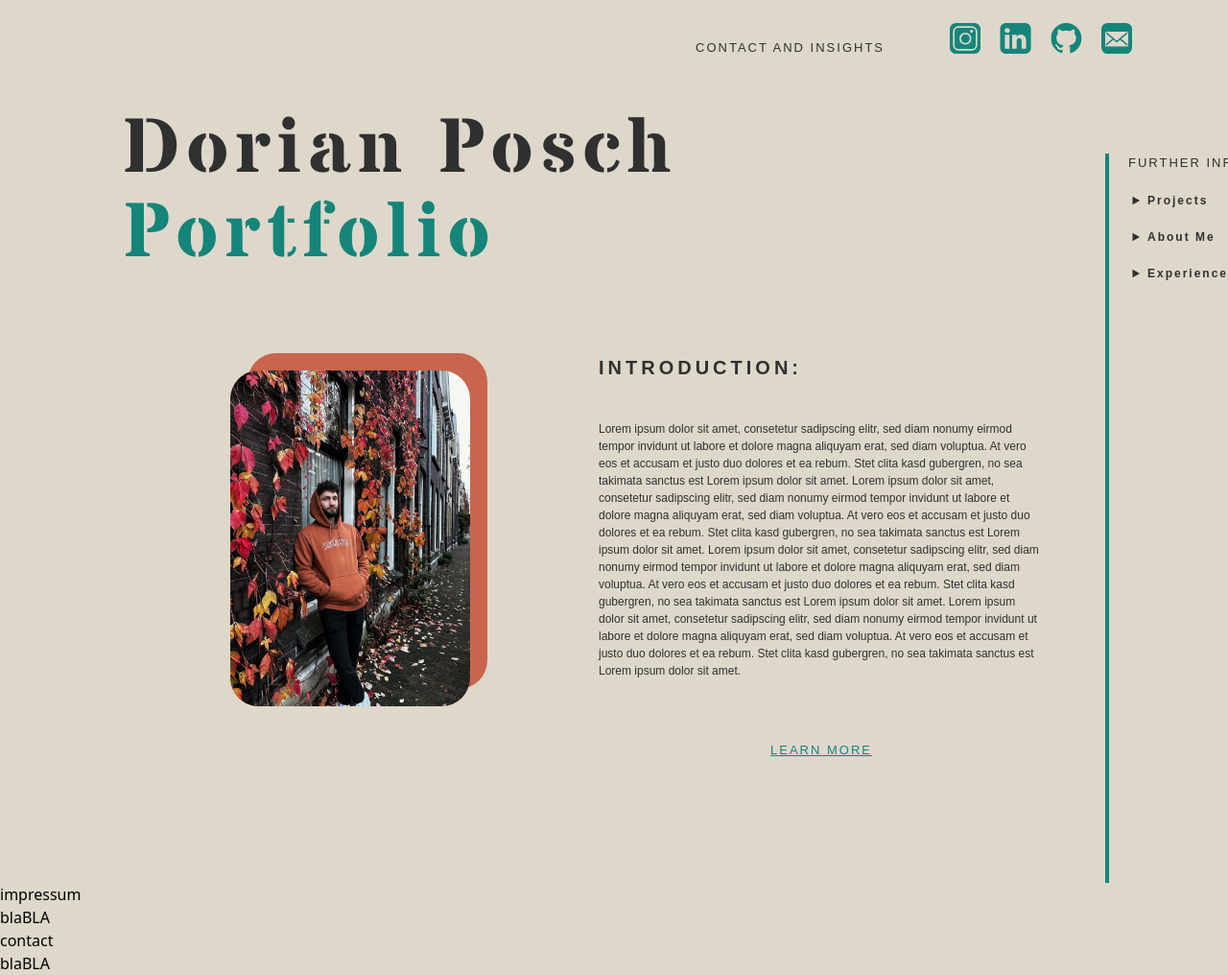
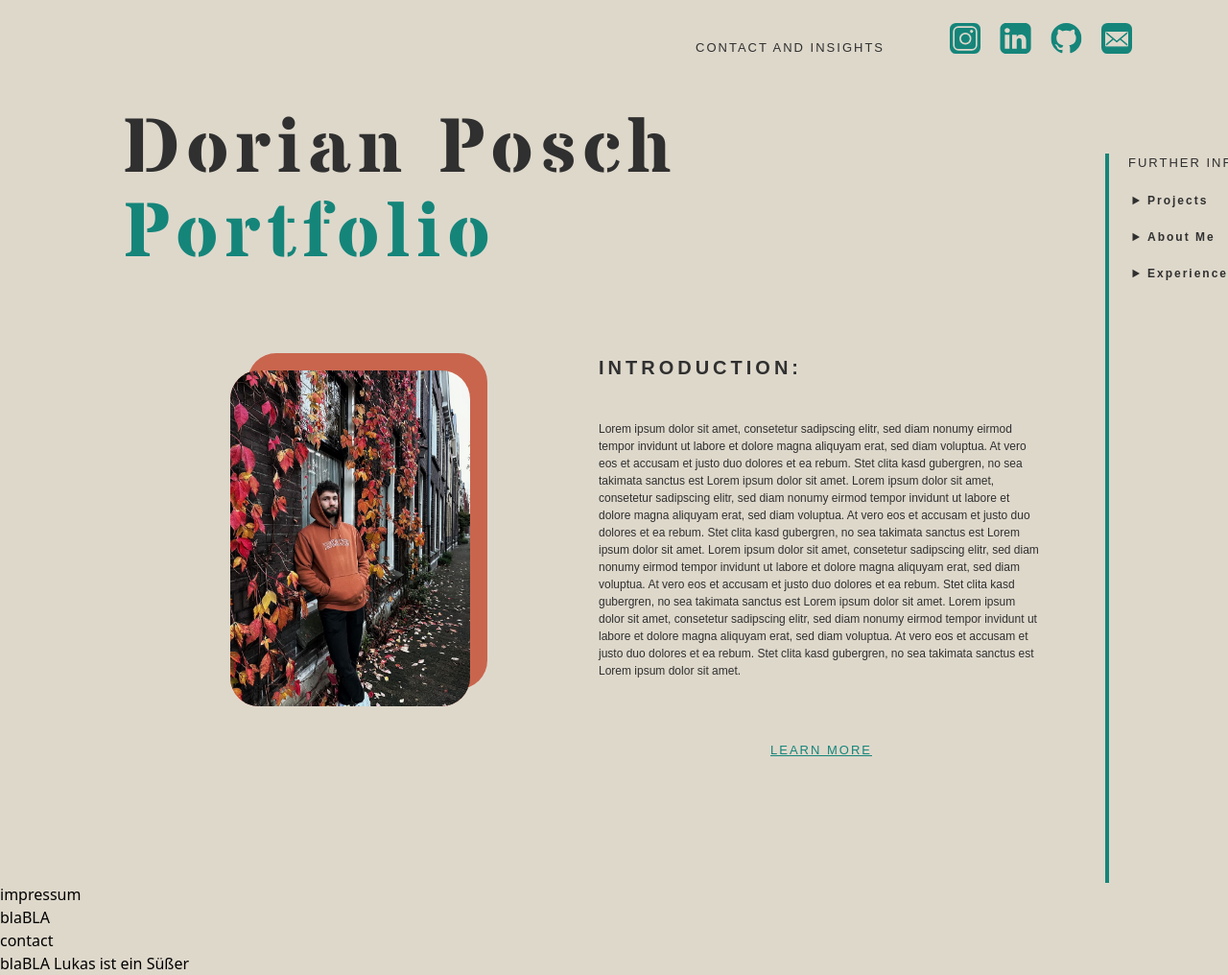
Before and after one commit to DorianPosch/DorianPosch.github.io, a website: page index.html in a window 1280 px wide. Shown: the top 1016 px of the page at 96% size. Drawn offline with nearby package versions, Linux system fonts and the light colour scheme; a web font is replaced by a local one.

Commit message:
Update index.html

```diff
--- a/index.html
+++ b/index.html
@@ -85,7 +85,7 @@
     <h3>impressum</h3>
     <p>blaBLA</p>
     <h3>contact</h3>
-    <p>blaBLA</p>
+    <p>blaBLA Lukas ist ein Süßer</p>
 </footer>
 </body>
 </html>
```
